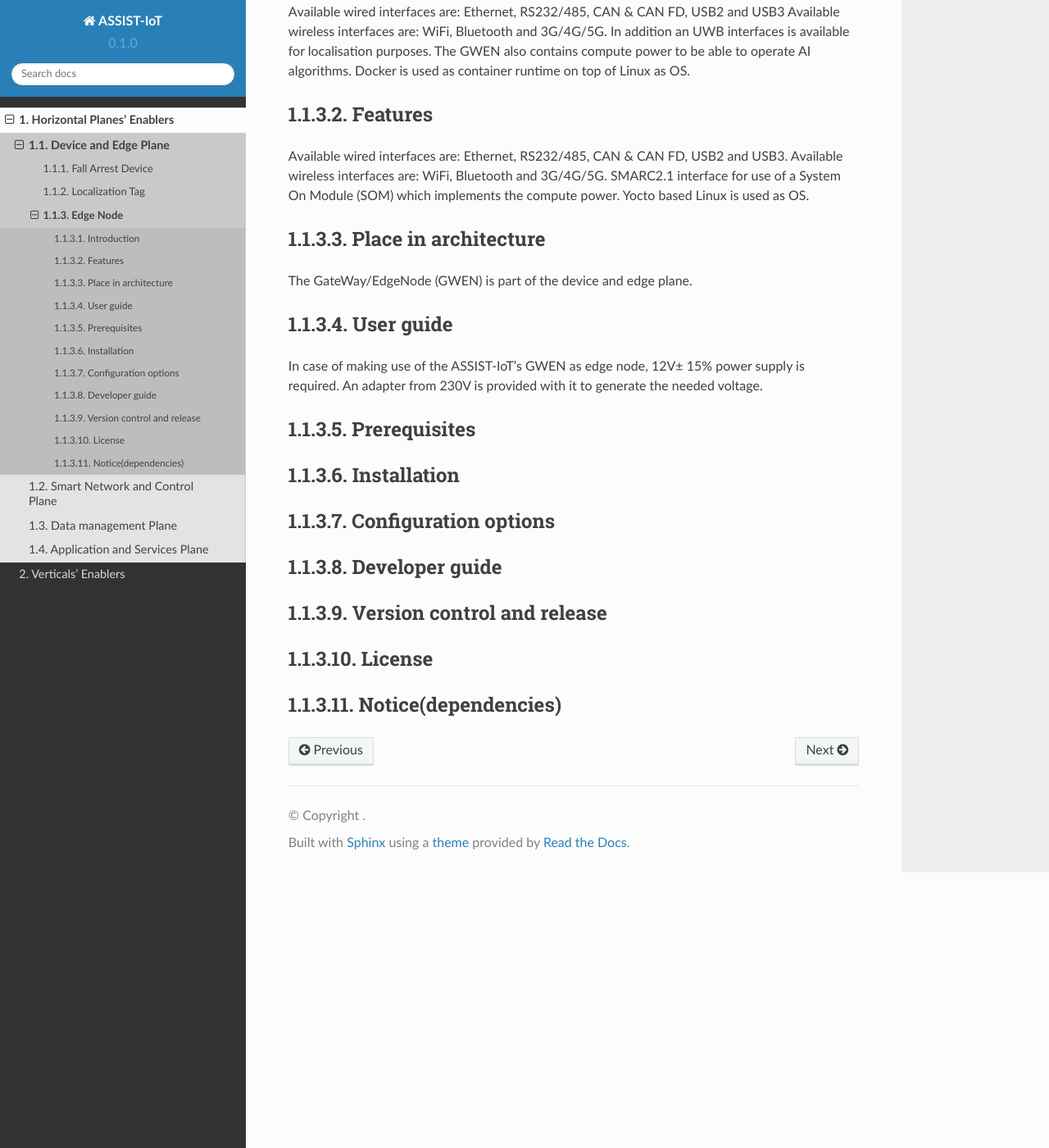
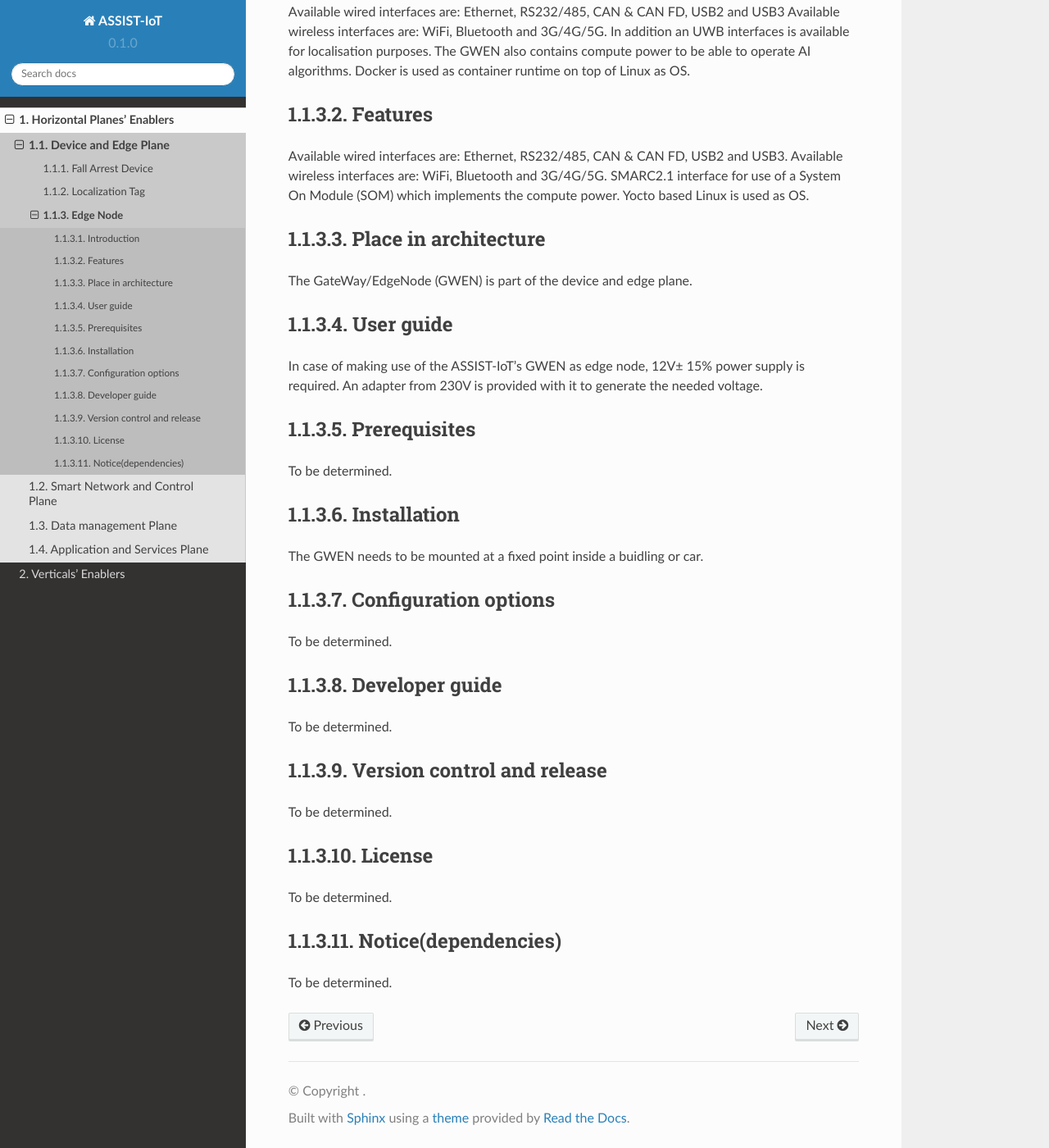
Before and after one commit to assist-iot/assist-iot-documentation, a Sphinx documentation site: the page built from docs/source/horizontal_planes/device/edge_node.rst, in a window 1280 px wide and 1400 px high, scrolled down 597 px. Shown: the whole window at 82% size. Built offline with Sphinx 7.4.7 and the Read the Docs theme 2.0.0, drawn with Linux system fonts in a browser that asks for light colours.

Commit message:
Update edge_node.rst

```diff
--- a/docs/source/horizontal_planes/device/edge_node.rst
+++ b/docs/source/horizontal_planes/device/edge_node.rst
@@ -38,27 +38,34 @@
 *************
 Prerequisites
 *************
+To be determined.
 
 ************
 Installation
 ************
+The GWEN needs to be mounted at a fixed point inside a buidling or car.
 
 *********************
 Configuration options
 *********************
+To be determined.
 
 ***************
 Developer guide
 ***************
+To be determined.
 
 ***************************
 Version control and release
 ***************************
+To be determined.
 
 *******
 License
 *******
+To be determined.
 
 ********************
 Notice(dependencies)
 ********************
+To be determined.
```
